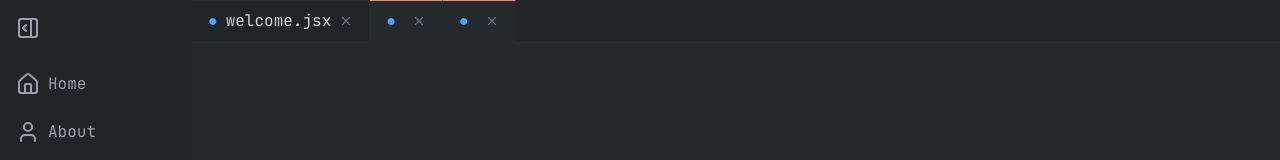
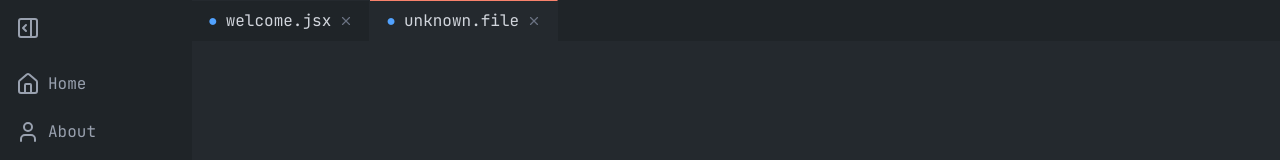
Before and after one commit to harshanabatagalla/harshanabatagalla.github.io, a React (Vite) app: page / in a window 1280 px wide. Shown: the top 160 px of the page. Built offline with nearby package versions, Linux system fonts and the light colour scheme.

Commit message:
fix: persist open tabs in TabBar using localStorage

```diff
--- a/src/components/TabBar.jsx
+++ b/src/components/TabBar.jsx
@@ -6,15 +6,22 @@ import { Base_Path } from '../utils/data';
 const TabBar = () => {
     const location = useLocation();
     const navigate = useNavigate();
-    const [openTabs, setOpenTabs] = useState([`${Base_Path}`]);
+
+    // Use localStorage to persist open tabs across reloads
+    const [openTabs, setOpenTabs] = useState(() => {
+        const savedTabs = localStorage.getItem('openTabs');
+        return savedTabs ? JSON.parse(savedTabs) : [`${Base_Path}`];
+    });
 
     // Update openTabs when location changes (via ActivityBar clicks)
     useEffect(() => {
         // Only add new tabs, don't replace existing
         if (!openTabs.includes(location.pathname)) {
-            setOpenTabs(prev => [...prev, location.pathname]);
+            const newTabs = [...openTabs, location.pathname];
+            setOpenTabs(newTabs);
+            localStorage.setItem('openTabs', JSON.stringify(newTabs));
         }
-    }, [location.pathname]);
+    }, [location.pathname, openTabs]);
 
     const getTabName = (path) => {
         switch (path) {
@@ -32,12 +39,13 @@ const TabBar = () => {
                 return 'testimonials.jsx';
             case `${Base_Path}/contact`:
                 return 'contact.jsx';
+            default:
+                return 'unknown.file';
         }
     };
 
     const getTabIcon = (path) => {
         const fileExtension = getTabName(path)?.split('.').pop();
-
         switch (fileExtension) {
             case 'jsx':
                 return 'text-blue-400';
@@ -63,6 +71,7 @@ const TabBar = () => {
         // Remove the tab
         const newTabs = openTabs.filter(tab => tab !== tabPath);
         setOpenTabs(newTabs);
+        localStorage.setItem('openTabs', JSON.stringify(newTabs));
 
         // If closing the active tab, navigate to the last tab in the list
         if (tabPath === location.pathname) {
@@ -72,7 +81,7 @@ const TabBar = () => {
 
     return (
         <div className="flex bg-[#1f2428] border-b border-[#24292e] overflow-x-auto font-[JetBrains_Mono]">
-            {openTabs.map((tabPath, index) => (
+            {openTabs.map((tabPath) => (
                 <Link
                     key={tabPath}
                     to={tabPath}
```
